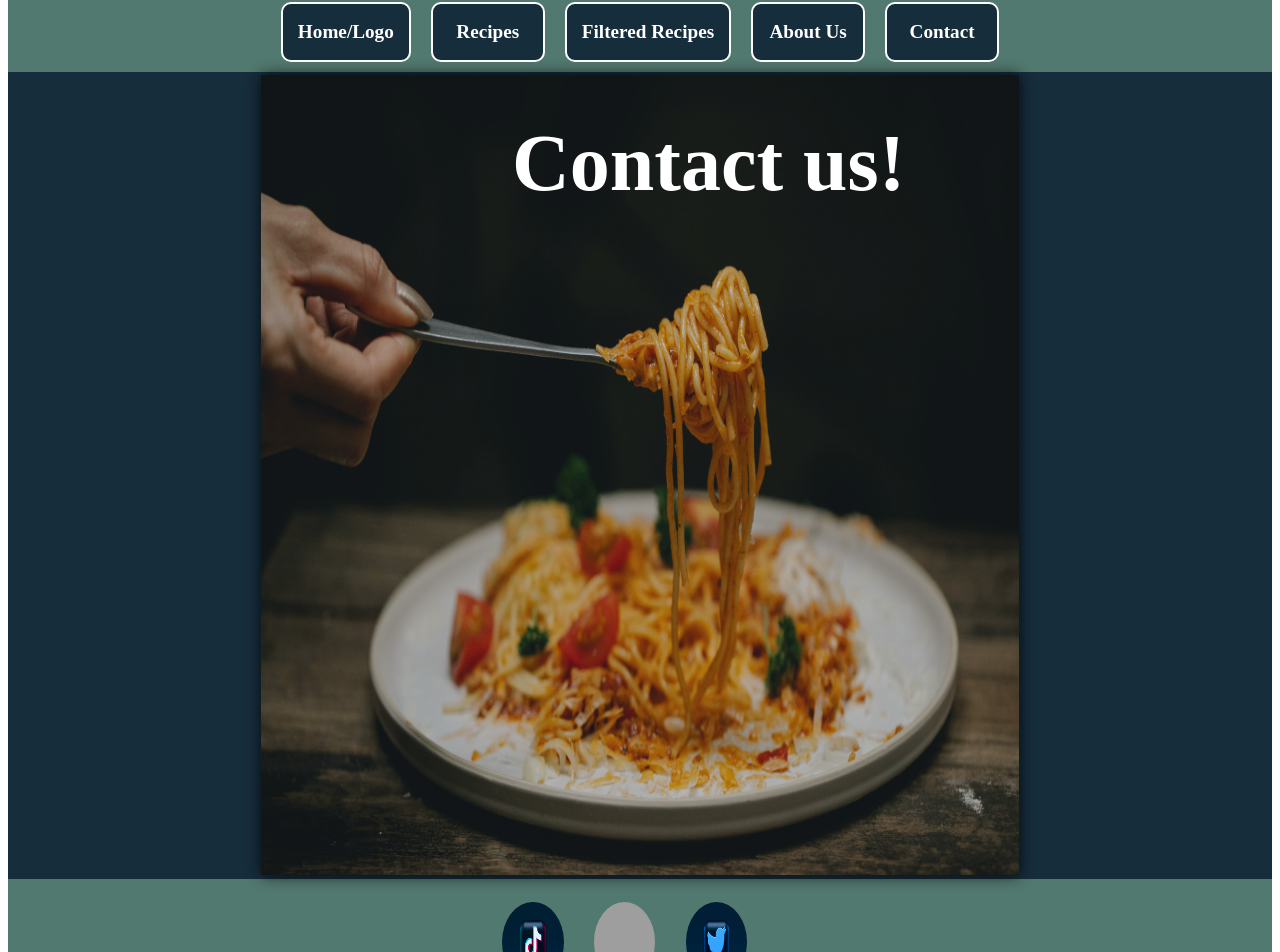
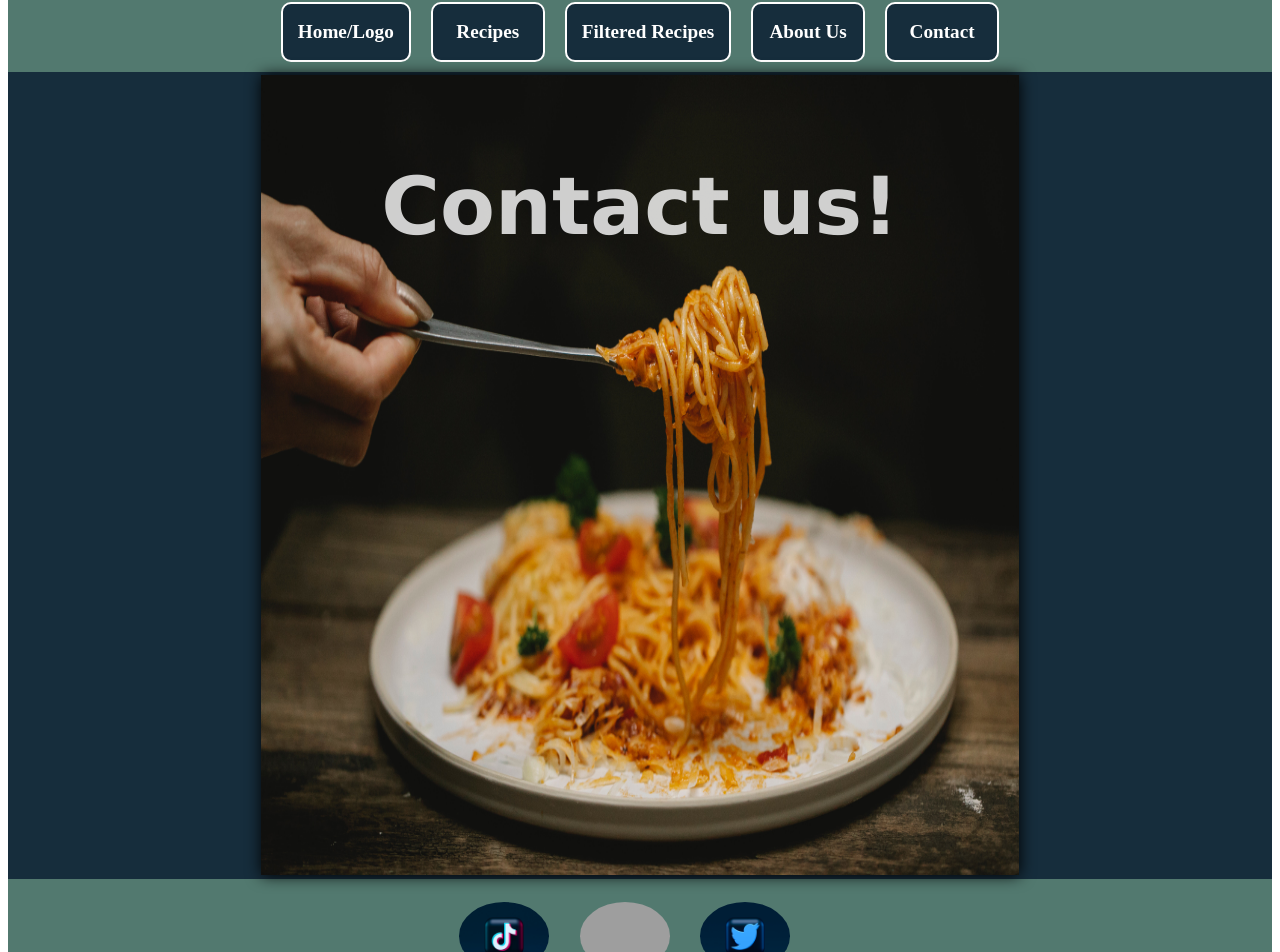
Before and after one commit to codelaborators-fall-22/capstone-project, a React (Create React App) app in the folder application/src/main/resources/static/js/react-client/: page /contact in a window 1280 px wide. Shown: the part 16-968 px from the top of the page. Built offline with nearby package versions, Linux system fonts and the light colour scheme; grey boxes are pictures that could not be loaded.

Commit message:
created-name-overlay

```diff
--- a/application/src/main/resources/static/js/react-client/src/App.js
+++ b/application/src/main/resources/static/js/react-client/src/App.js
@@ -9,9 +9,11 @@ import Footer from './components/footer';
 const App = () => {
   return (
     <BrowserRouter>
+
+      <div className={style.page}>
+
       <Header />
-      <div className={style.page}>
-        <AppRouter />
+      <AppRouter />
       </div>
       <Footer/>
     </BrowserRouter>
--- a/application/src/main/resources/static/js/react-client/src/components/footer/style.module.scss
+++ b/application/src/main/resources/static/js/react-client/src/components/footer/style.module.scss
@@ -5,13 +5,13 @@
     padding: 20px;
     justify-content: center;
     height: auto;
-   height: 90px;
+
 
 
     & img {
         margin-top: .25%;
-        height: 10vh;
-        width: 5%;
+        height: auto;
+        width: 90px;
         opacity: 1;
         margin-right: 2.5%;
         border-radius: 100%;
--- a/application/src/main/resources/static/js/react-client/src/pages/contact-screen/style.module.scss
+++ b/application/src/main/resources/static/js/react-client/src/pages/contact-screen/style.module.scss
@@ -1,24 +1,30 @@
 .contact {
     text-align: center;
- background-color: #162d3c;
+    background-color: #162d3c;
+    position: relative;
 
     & img {
         margin-top: .25%;
         box-shadow: 0 0 15px 0.5px;
-        height: 100vh; //vh means viewport percentage. Ex: 50vh (50%) of 800px(browsers viewport width) = 400px
+        height: 100vh;
         width: 60%;
+
+    }
+
+    & .text {
+        position: absolute;
+        top: 10%;
+        left: 50%;
+        transform: translate(-50%, -50%);
+        /* Adjust the text position */
+        color: white;
+        font-size: 80px;
         opacity: 0.80;
+        font-family: 'Lucida Sans', 'Lucida Sans Regular', 'Lucida Grande', 'Lucida Sans Unicode', Geneva, Verdana, sans-serif;
+
+
     }
 
 
-}
-
- .text {
-  position: absolute;
-  top: 10%;
-  left: 40%;
-  bottom: 20%;
-  color: white;
-  font-size: 80px;
 
 }
--- a/application/src/main/resources/static/js/react-client/src/pages/home-screen/index.js
+++ b/application/src/main/resources/static/js/react-client/src/pages/home-screen/index.js
@@ -26,8 +26,8 @@ const HomeScreen = () => {
     <div>
         <div className={style.subheader}>
           <img src={spoonsHeroImg}  alt="spoons hero image"/>
-          <h2>Website Name</h2>
-          <h3>Description of website</h3>
+          <h2 className={style.h2}>RecipeMe</h2>
+          <h3 className={style.h3}>Dietary restrictions can be very challenging for some people, but with a little careful planning, you can make dietary restrictions work for you. Our recipes are designed to help people accomodate their needs.</h3>
         </div>
 
 
--- a/application/src/main/resources/static/js/react-client/src/pages/home-screen/style.module.scss
+++ b/application/src/main/resources/static/js/react-client/src/pages/home-screen/style.module.scss
@@ -1,12 +1,10 @@
-
-
 .recipeCategories {
    display: grid;
    grid-template-columns: 1fr 1fr 1fr;
    gap: 10px
 }
 
- .categoryContainer{
+.categoryContainer {
    box-shadow: 6px 5px 7px 3px rgba(150, 166, 168, 0.75);
    margin: auto;
    height: 500px;
@@ -16,7 +14,7 @@
    text-align: center;
 
    & img {
-      height: 30vh;
+      height: 35vh;
       width: auto;
 
 
@@ -47,13 +45,45 @@
 }
 
 .subheader {
-    text-align: center;
+   position: relative;
+
+
    & img {
       height: 80vh;
       width: 100%;
 
    }
 
+   & .h2 {
+      position: absolute;
+      top: 0vh;
+      left: 50%;
+      transform: translate(-50%, -50%);
+      /* Adjust the text position */
+      color: white;
+      font-size: 12vh;
+      opacity: 0.8;
+      text-decoration: underline;
+      font-family: 'Lucida Sans', 'Lucida Sans Regular', 'Lucida Grande', 'Lucida Sans Unicode', Geneva, Verdana, sans-serif;
 
 
    }
+
+   & .h3 {
+      position: absolute;
+      text-align: center;
+      top: 22vh;
+      left: 50%;
+      transform: translate(-50%, -50%);
+      /* Adjust the text position */
+      margin-top: 5px;
+      color: white;
+      font-size: 2.0vh;
+      opacity: 0.5;
+      font-family: 'Lucida Sans', 'Lucida Sans Regular', 'Lucida Grande', 'Lucida Sans Unicode', Geneva, Verdana, sans-serif;
+
+
+   }
+
+
+}
--- a/application/src/main/resources/static/js/react-client/src/style.module.scss
+++ b/application/src/main/resources/static/js/react-client/src/style.module.scss
@@ -0,0 +1,4 @@
+.page {
+    max-width: 2000px;
+    margin: auto;
+}
```
Lines whose indentation alone changed are shown as unchanged.
